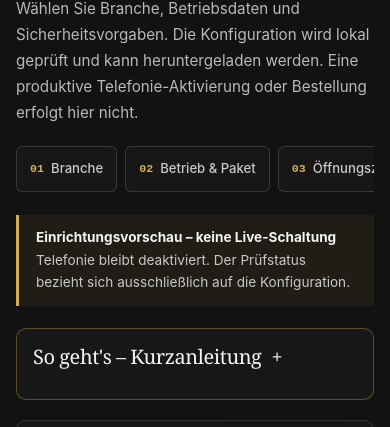
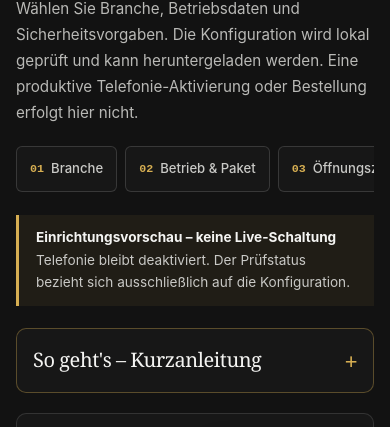
Before and after one commit to realsyncdynamics-spec/vertical-voice-agent, a plain HTML site: page onboarding.html in a window 390 px wide. Shown: the part 341-768 px from the top of the page. Drawn offline with Linux system fonts and the light colour scheme.

Commit message:
style(voice): compact accessible onboarding guide for mobile and desktop

```diff
--- a/onboarding-brand.css
+++ b/onboarding-brand.css
@@ -218,6 +218,20 @@ html:root {
   border-color: rgba(255,255,255,.12);
 }
 .voice-onboarding .quick-guide { border-color: rgba(214,174,82,.35); }
+.voice-onboarding .quick-guide summary {
+  cursor: pointer;
+  display: flex;
+  align-items: center;
+  justify-content: space-between;
+  min-height: 30px;
+  margin: 0;
+}
+.voice-onboarding .quick-guide summary::-webkit-details-marker { display: none; }
+.voice-onboarding .quick-guide summary::marker { content: ''; }
+.voice-onboarding .quick-guide .guide-arrow { font: 500 1.4rem system-ui,sans-serif; color: #d6ae52; }
+.voice-onboarding .quick-guide[open] .guide-arrow { transform: rotate(45deg); }
+.voice-onboarding .quick-guide[open] summary { margin-bottom: 14px; }
+.voice-onboarding .quick-guide li { margin-bottom: 4px; }
 .voice-onboarding :focus-visible {
   outline: 2px solid #e9c66f;
   outline-offset: 3px;
```
